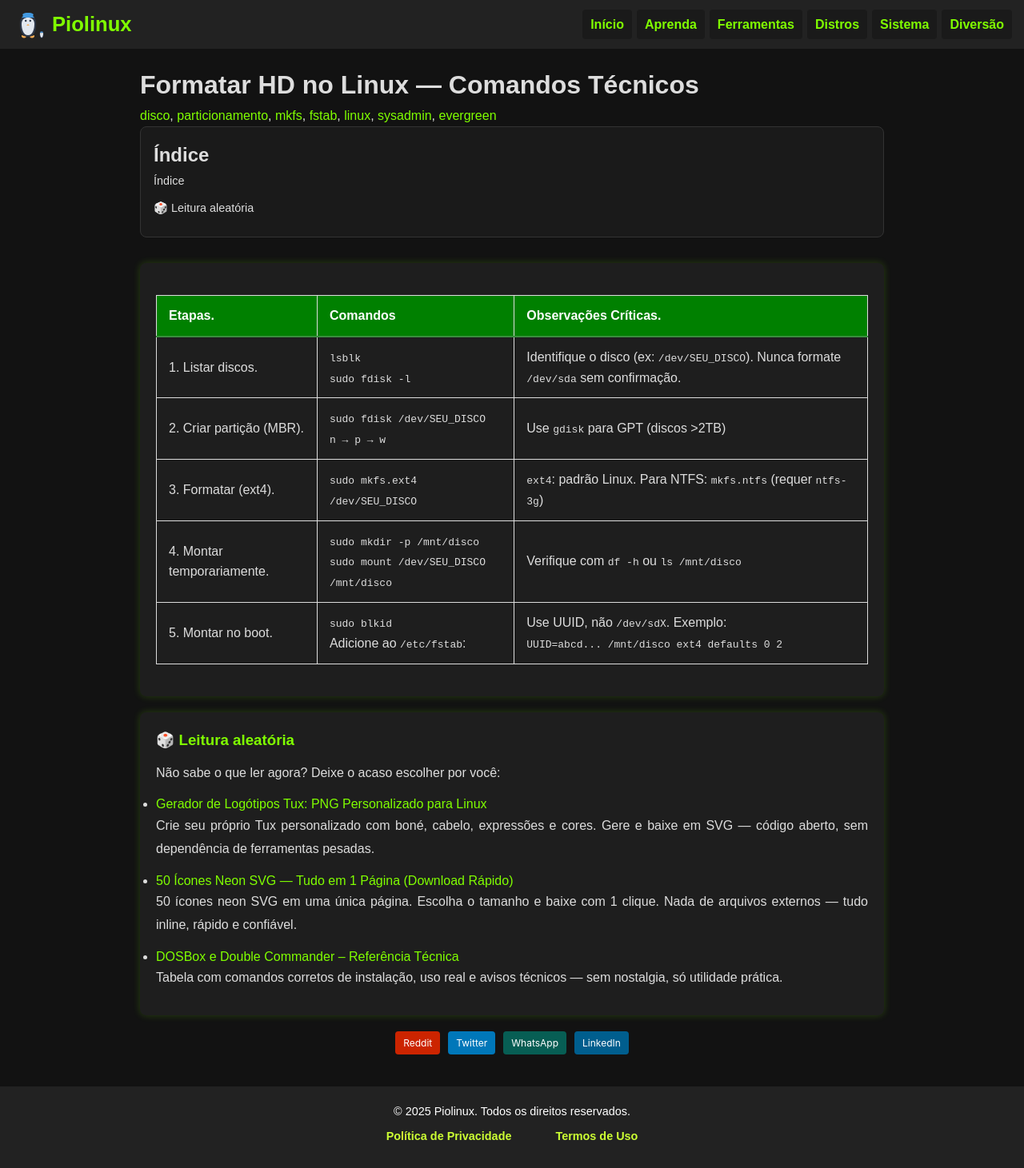
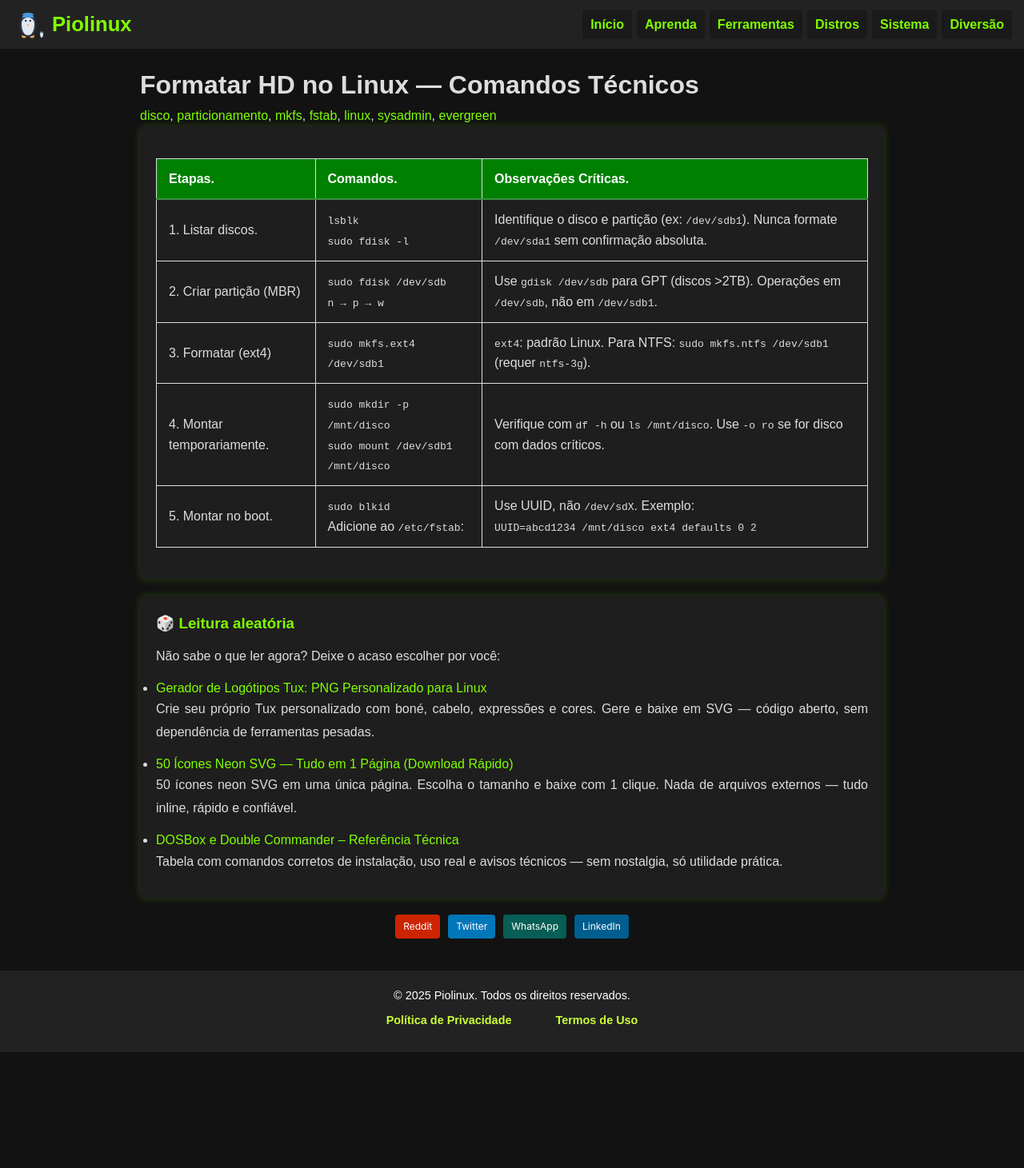
Before and after one commit to Piolinux/piolinux-site, a Jekyll site: the page built from _pages/_kernel/formatar-hd-no-linux-guia-tecnico-passo-a-passo.md, in a window 1280 px wide. Shown: the whole page at 80% size. Built offline with Jekyll 4.4.1, drawn with Linux system fonts in a browser that asks for light colours; after the commit the page ends 1316 px from its top, so only the background shows below that.

Commit message:
Update formatar-hd-no-linux-guia-tecnico-passo-a-passo.md

```diff
--- a/_pages/_kernel/formatar-hd-no-linux-guia-tecnico-passo-a-passo.md
+++ b/_pages/_kernel/formatar-hd-no-linux-guia-tecnico-passo-a-passo.md
@@ -8,46 +8,43 @@ tags: [disco, particionamento, mkfs, fstab, linux, sysadmin, evergreen]
 
 
 
-{% include toc.html %}
 
 
 <section>
-
   <table class="evergreen-table">
-  <thead>
-    <tr>
-      <th>Etapas.</th>
-      <th>Comandos</th>
-      <th>Observações Críticas.</th>
-    </tr>
-  </thead>
-  <tbody>
-    <tr>
-      <td data-label="Etapa">1. Listar discos.</td>
-      <td data-label="Comando"><code>lsblk</code><br><code>sudo fdisk -l</code></td>
-      <td data-label="Observação Crítica">Identifique o disco (ex: <code>/dev/SEU_DISCO</code>). Nunca formate <code>/dev/sda</code> sem confirmação.</td>
-    </tr>
-    <tr>
-      <td data-label="Etapa">2. Criar partição (MBR).</td>
-      <td data-label="Comando"><code>sudo fdisk /dev/SEU_DISCO</code><br><code>n → p → w</code></td>
-      <td data-label="Observação Crítica">Use <code>gdisk</code> para GPT (discos >2TB)</td>
-    </tr>
-    <tr>
-      <td data-label="Etapa">3. Formatar (ext4).</td>
-      <td data-label="Comando"><code>sudo mkfs.ext4 /dev/SEU_DISCO</code></td>
-      <td data-label="Observação Crítica"><code>ext4</code>: padrão Linux. Para NTFS: <code>mkfs.ntfs</code> (requer <code>ntfs-3g</code>)</td>
-    </tr>
-    <tr>
-      <td data-label="Etapa">4. Montar temporariamente.</td>
-      <td data-label="Comando"><code>sudo mkdir -p /mnt/disco</code><br><code>sudo mount /dev/SEU_DISCO /mnt/disco</code></td>
-      <td data-label="Observação Crítica">Verifique com <code>df -h</code> ou <code>ls /mnt/disco</code></td>
-    </tr>
-    <tr>
-      <td data-label="Etapa">5. Montar no boot.</td>
-      <td data-label="Comando"><code>sudo blkid</code><br>Adicione ao <code>/etc/fstab</code>:</td>
-      <td data-label="Observação Crítica">Use UUID, não <code>/dev/sdX</code>. Exemplo:<br><code>UUID=abcd... /mnt/disco ext4 defaults 0 2</code></td>
-    </tr>
-  </tbody>
-</table>
-
+    <thead>
+      <tr>
+        <th>Etapas.</th>
+        <th>Comandos.</th>
+        <th>Observações Críticas.</th>
+      </tr>
+    </thead>
+    <tbody>
+      <tr>
+        <td data-label="Etapa">1. Listar discos.</td>
+        <td data-label="Comando"><code>lsblk</code><br><code>sudo fdisk -l</code></td>
+        <td data-label="Observação Crítica">Identifique o disco e partição (ex: <code>/dev/sdb1</code>). Nunca formate <code>/dev/sda1</code> sem confirmação absoluta.</td>
+      </tr>
+      <tr>
+        <td data-label="Etapa">2. Criar partição (MBR)</td>
+        <td data-label="Comando"><code>sudo fdisk /dev/sdb</code><br><code>n → p → w</code></td>
+        <td data-label="Observação Crítica">Use <code>gdisk /dev/sdb</code> para GPT (discos >2TB). Operações em <code>/dev/sdb</code>, não em <code>/dev/sdb1</code>.</td>
+      </tr>
+      <tr>
+        <td data-label="Etapa">3. Formatar (ext4)</td>
+        <td data-label="Comando"><code>sudo mkfs.ext4 /dev/sdb1</code></td>
+        <td data-label="Observação Crítica"><code>ext4</code>: padrão Linux. Para NTFS: <code>sudo mkfs.ntfs /dev/sdb1</code> (requer <code>ntfs-3g</code>).</td>
+      </tr>
+      <tr>
+        <td data-label="Etapa">4. Montar temporariamente.</td>
+        <td data-label="Comando"><code>sudo mkdir -p /mnt/disco</code><br><code>sudo mount /dev/sdb1 /mnt/disco</code></td>
+        <td data-label="Observação Crítica">Verifique com <code>df -h</code> ou <code>ls /mnt/disco</code>. Use <code>-o ro</code> se for disco com dados críticos.</td>
+      </tr>
+      <tr>
+        <td data-label="Etapa">5. Montar no boot.</td>
+        <td data-label="Comando"><code>sudo blkid</code><br>Adicione ao <code>/etc/fstab</code>:</td>
+        <td data-label="Observação Crítica">Use UUID, não <code>/dev/sdX</code>. Exemplo:<br><code>UUID=abcd1234 /mnt/disco ext4 defaults 0 2</code></td>
+      </tr>
+    </tbody>
+  </table>
 </section>
```
